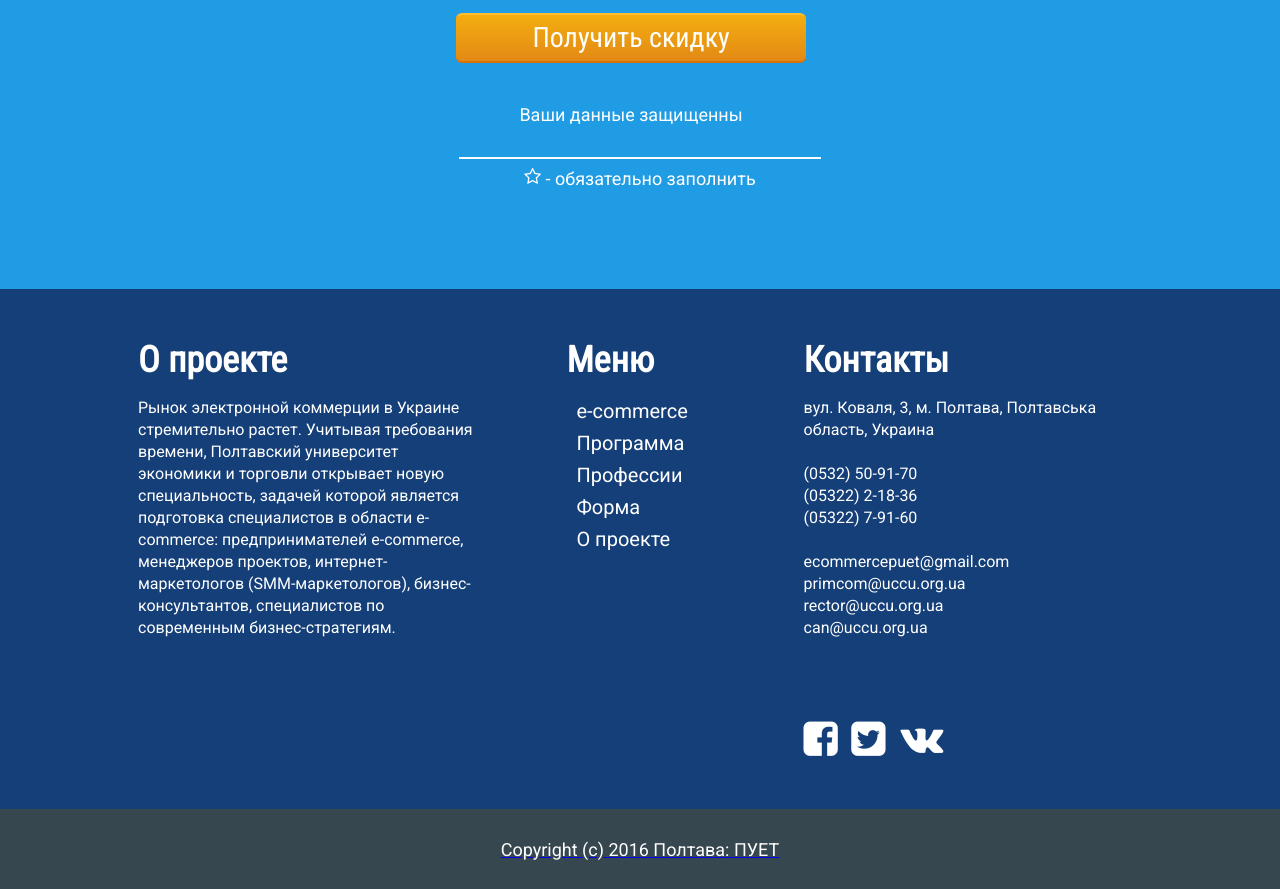
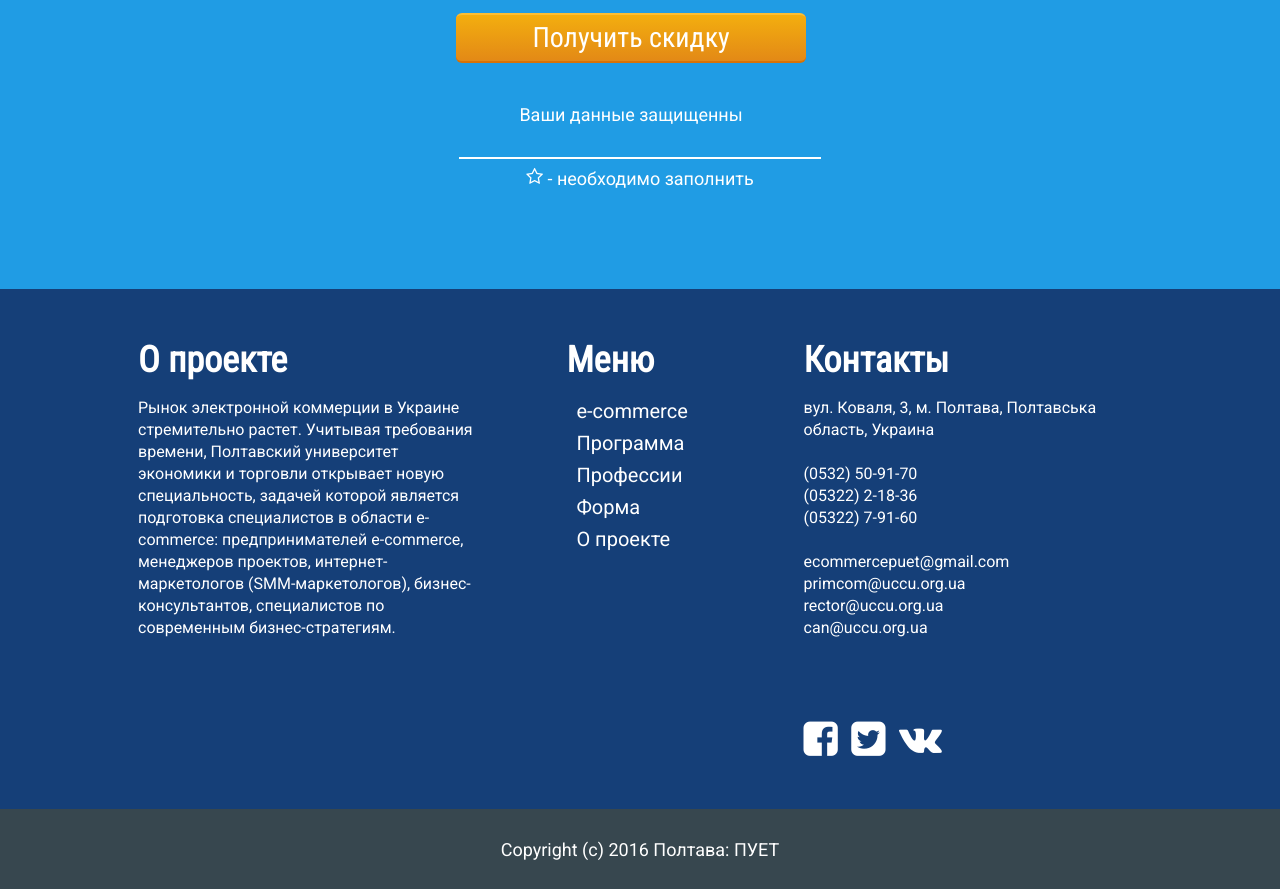
Before and after one commit to alex-judin/alex-judin.github.io, a plain HTML site: page index.html in a window 1280 px wide. Shown: the part 7842-8731 px from the top of the page. Drawn offline with nearby package versions, Linux system fonts and the light colour scheme.

Commit message:
Add files via upload

```diff
--- a/index.html
+++ b/index.html
@@ -337,7 +337,7 @@
 			<center><p>Ваши данные защищенны&nbsp;&nbsp;&nbsp;&nbsp;</p><br></center>
       <hr color="white" width="60%" size="2px">
       <span class="user-form-text">
-        <center><i class="fa fa-star-o" aria-hidden="true" style="vertical-align:top"></i> - обязательно заполнить</center>
+        <center><i class="fa fa-star-o" aria-hidden="true" style="vertical-align:top"></i> - необходимо заполнить</center>
       </span>
 		</form>
 	</div>
@@ -377,8 +377,8 @@
     <div class="footer-right-down">
       <!--<img src="img/f.jpg">&nbsp;<img src="img/t.jpg">&nbsp;<img src="img/p.jpg">&nbsp;-->
       <a href="http://www.facebook.com" target="blank"><i class="fa fa-facebook-square fa-2x" aria-hidden="true"></i></a>&nbsp;&nbsp;
-      <a href="http://www.twitter.com" target="blank"><i class="fa fa-twitter-square fa-2x" aria-hidden="true"></i>&nbsp;&nbsp;
-      <a href="http://www.vk.com" target="blank"><i class="fa fa-vk fa-2x" aria-hidden="true"></i>&nbsp;
+      <a href="http://www.twitter.com" target="blank"><i class="fa fa-twitter-square fa-2x" aria-hidden="true"></i></a>&nbsp;&nbsp;
+      <a href="http://www.vk.com" target="blank"><i class="fa fa-vk fa-2x" aria-hidden="true"></i></a>&nbsp;
     </div>
 	</div>
 </div>
```
